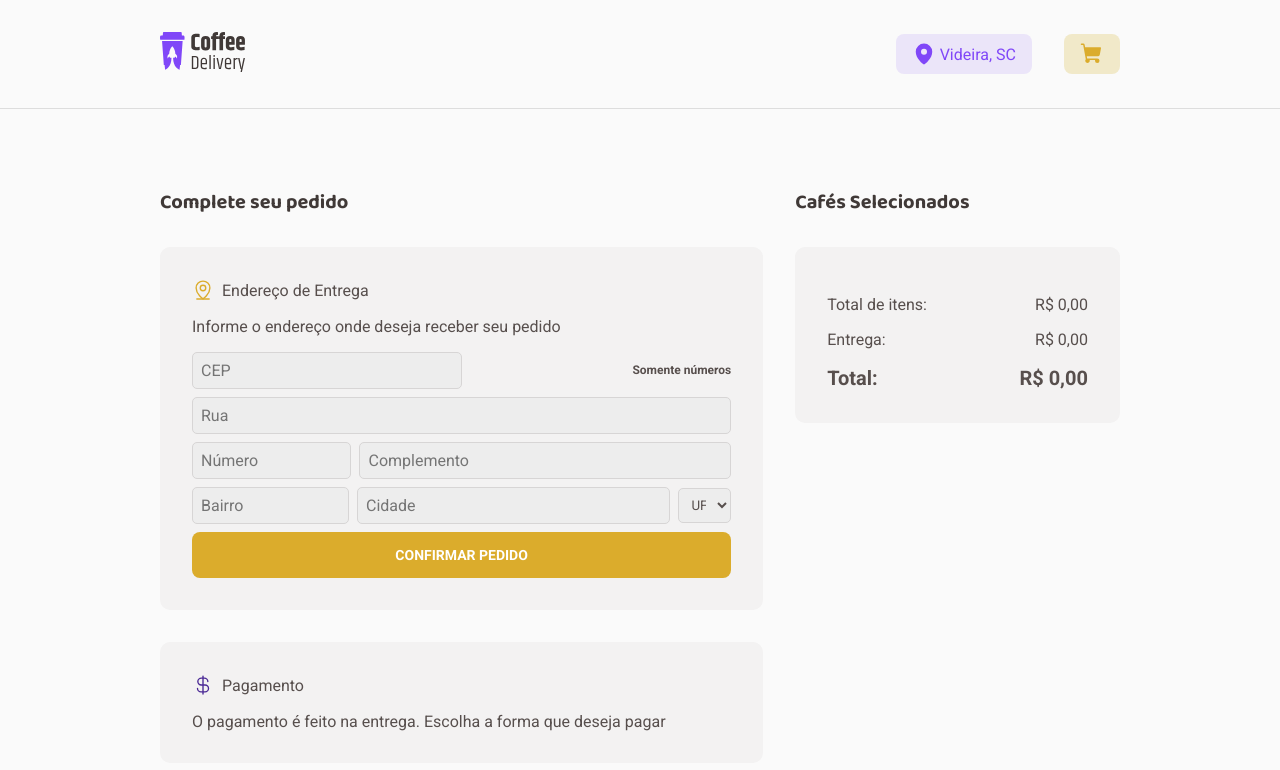
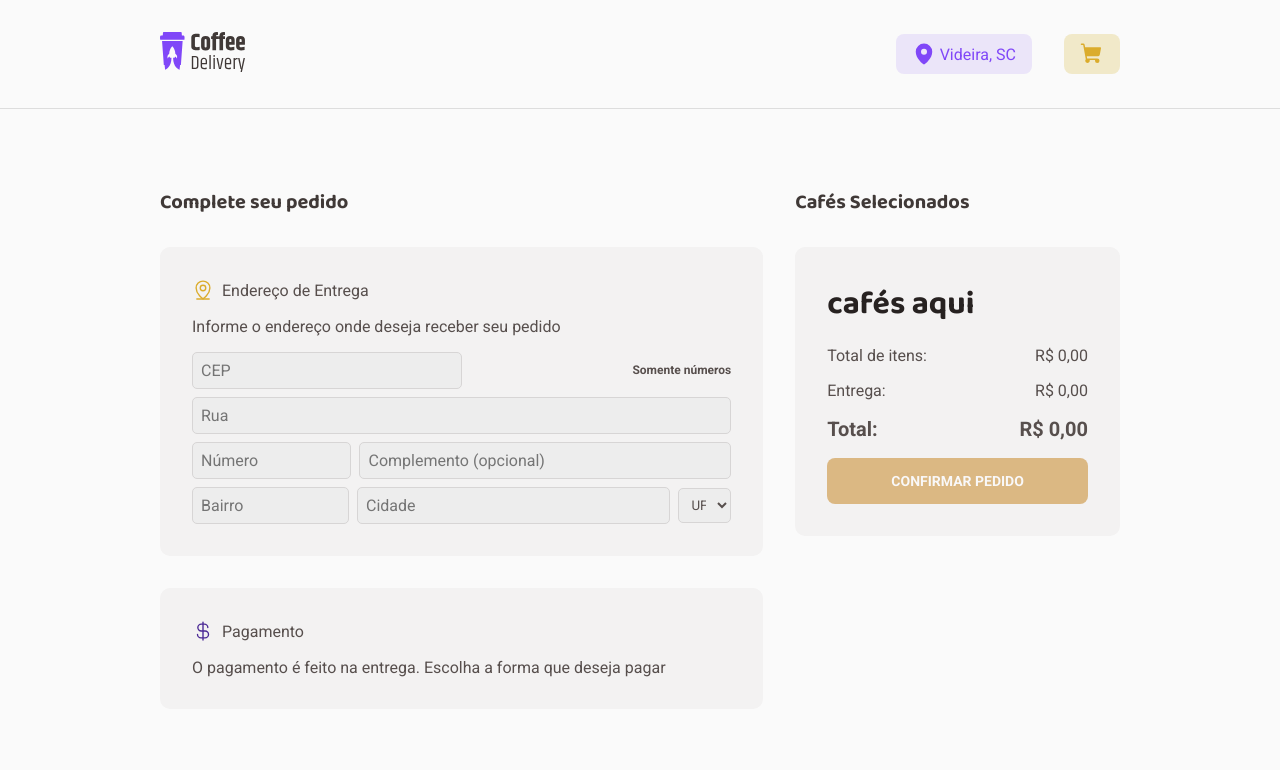
Before and after one commit to m-piovesan/coffeeDelivery, a React (Vite) app: page /checkout in a window 1280 px wide. Shown: the top 770 px of the page. Built offline with nearby package versions, Linux system fonts and the light colour scheme.

Commit message:
checkout page forms fixed, need to check paymentmethod and start contexts

```diff
--- a/src/App.tsx
+++ b/src/App.tsx
@@ -3,7 +3,7 @@ import { ThemeProvider } from 'styled-components'
 import { BrowserRouter } from 'react-router-dom'
 import { Router } from './Router'
 
-// import { AddressContextProvider } from './contexts/AddressContext'
+import { AddressContextProvider } from './contexts/AddressContext'
 
 import { GlobalStyle } from './styles/global'
 import { defaultTheme } from './styles/themes/default'
@@ -12,9 +12,9 @@ export function App() {
   return (
     <ThemeProvider theme={defaultTheme}>
         <BrowserRouter>
-            {/* <AddressContextProvider> */}
+            <AddressContextProvider>
                 <Router />
-            {/* </AddressContextProvider> */}
+            </AddressContextProvider>
         </BrowserRouter>
 
         <GlobalStyle />
--- a/src/pages/Checkout/index.tsx
+++ b/src/pages/Checkout/index.tsx
@@ -40,7 +40,7 @@ const newOrderSchema = z.object({
 type OrderInfo = z.infer<typeof newOrderSchema>
 
 export function Checkout() {
-    const { register, handleSubmit, formState: { errors } } = useForm<OrderInfo>({
+    const { register, handleSubmit, formState } = useForm<OrderInfo>({
         resolver: zodResolver(newOrderSchema),
     });
 
@@ -57,7 +57,6 @@ export function Checkout() {
     // }
 
     function onSubmit(data: OrderInfo) {
-        console.log('viado')
         console.log(data)
     }
 
@@ -74,13 +73,13 @@ export function Checkout() {
 
                     <p>Informe o endereço onde deseja receber seu pedido</p>
 
-                    <IBForm onSubmit={handleSubmit(onSubmit)}>
+                    <IBForm id='addressForm' onSubmit={handleSubmit(onSubmit)}>
                         <Row>
                             <BaseInput
                                 width="50%"
                                 id="cep"
                                 placeholder="CEP"
-                                {...register('cep')}
+                                {...register('cep', { required: true })}
                             />
 
                             <p>Somente números</p>
@@ -90,7 +89,7 @@ export function Checkout() {
                             <BaseInput width="100%"
                                 id="street"
                                 placeholder="Rua"
-                                {...register('street')}
+                                {...register('street', { required: true })}
                             />
                         </Row>
 
@@ -98,13 +97,13 @@ export function Checkout() {
                             <BaseInput width="30%"
                                 id="number"
                                 placeholder="Número"
-                                {...register('number')}
+                                {...register('number', { required: true })}
                             />
 
                             <BaseInput width="70%"
                                 id="complement"
-                                placeholder="Complemento"
-                                {...register('complement')}
+                                placeholder="Complemento (opcional)"
+                                {...register('complement', { required: false })}
                             />
                         </Row>
 
@@ -112,16 +111,16 @@ export function Checkout() {
                             <BaseInput width="30%"
                                 id="neighborhood"
                                 placeholder="Bairro"
-                                {...register('neighborhood')}
+                                {...register('neighborhood', { required: true })}
                             />
 
                             <BaseInput width="60%"
                                 id="city"
                                 placeholder="Cidade"
-                                {...register('city')}
+                                {...register('city', { required: true})}
                             />
 
-                            <UFSelect defaultValue="" {...register('state')}>
+                            <UFSelect defaultValue="" {...register('state', { required: true })}>
                                 <option disabled value={""}>UF</option>
                                 <option value="AC">Acre</option>
                                 <option value="AL">Alagoas</option>
@@ -152,10 +151,6 @@ export function Checkout() {
                                 <option value="TO">Tocantins</option>
                             </UFSelect>
                         </Row>
-
-                        <ConfirmButton type='submit'>
-                            <p>Confirmar Pedido</p>
-                        </ConfirmButton>
                     </IBForm>
 
                 </InfoBox>
@@ -203,7 +198,7 @@ export function Checkout() {
 
                 <InfoBox>
                     <div className='coffeeDisplay'>
-
+                        <h1>cafés aqui</h1>
                     </div>
                     <PriceDisplay>
                         <PriceRow>
@@ -222,9 +217,9 @@ export function Checkout() {
                         </PriceRow>
                     </PriceDisplay>
 
-                    {/* <ConfirmButton type='submit'>
+                    <ConfirmButton form='addressForm' type='submit' isValid={formState.isValid}>
                         <p>Confirmar Pedido</p>
-                    </ConfirmButton> */}
+                    </ConfirmButton>
 
                 </InfoBox>
 
--- a/src/pages/Checkout/styles.ts
+++ b/src/pages/Checkout/styles.ts
@@ -3,6 +3,10 @@ import { mixins } from '../../styles/mixins'
 
 interface StyledPaymentButtonProps {
     isSelected?: boolean;
+}
+
+interface StyledInputProps {
+    isValid?: boolean;
 }
 
 export const LandingPage = styled.div`
@@ -145,7 +149,7 @@ export const PriceRow = styled.div`
     }
 `
 
-export const ConfirmButton = styled.button`
+export const ConfirmButton = styled.button<StyledInputProps>`
     width: 100%;
 
     display: flex;
@@ -153,13 +157,14 @@ export const ConfirmButton = styled.button`
     justify-content: center;
 
     padding: 12px;
-    background-color: ${props => props.theme['yellow-300']};
+    background-color: ${(props) => (props.isValid ? props.theme['yellow-300'] : props.theme['yellow-700'])};
     border: none;
     border-radius: 8px;
 
-    cursor: pointer;
     text-decoration: none;
     transition: all 0.2s ease-in-out;
+    cursor: ${(props) => (props.isValid ? 'pointer' : 'not-allowed')};
+    opacity: ${(props) => (props.isValid ? 1 : 0.5)};
 
     p {
         ${mixins.fonts.buttonG};
--- a/src/pages/Success/index.tsx
+++ b/src/pages/Success/index.tsx
@@ -12,10 +12,10 @@ import { Icon } from '../../components/icon'
 import Motoboy from '../../assets/motoboy.svg'
 import { MapPin, CurrencyDollar, Timer } from 'phosphor-react'
 
-// import { useAddress } from '../../contexts/AddressContext'
+import { useAddress } from '../../contexts/AddressContext'
 
 export function Success() {
-    // const { address } = useAddress();
+    const { address } = useAddress();
 
     return (
         <LandingPage>
@@ -30,8 +30,8 @@ export function Success() {
                                 <MapPin weight="fill" color='white' />
                             </Icon>
                             <OrderDetailsText>
-                                {/* <p>Entrega em {address.street}, {address.number}</p>
-                                <p>{address.neighborhood} - {address.city}, {address.state}</p> */}
+                                <p>Entrega em {address.street}, {address.number}</p>
+                                <p>{address.neighborhood} - {address.city}, {address.state}</p>
                             </OrderDetailsText>
                         </OrderDetailsRow>
 
```
